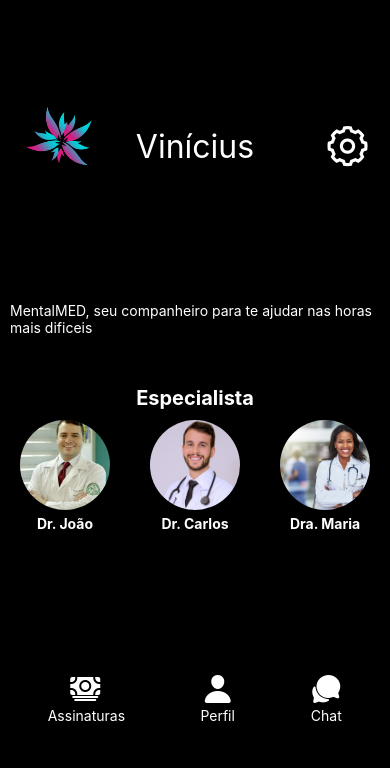
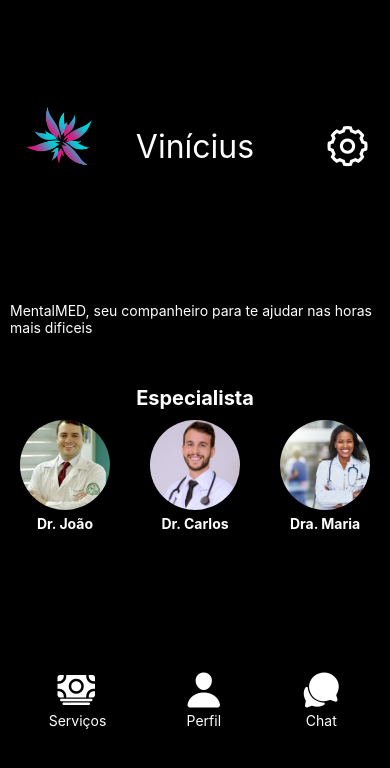
Before and after one commit to Challenge-Plusoft/MentalMED-app, a React Native app in the folder MentalMED/: screen /Home in a window 390 px wide. Shown: the top 768 px of the page. Built offline with nearby package versions, Linux system fonts and the light colour scheme.

Commit message:
mexendo no footer

```diff
--- a/MentalMED/src/components/Footer/index.js
+++ b/MentalMED/src/components/Footer/index.js
@@ -11,15 +11,15 @@ export default function Footer({ firstIcon, secondIcon, thirdIcon, firstName, se
   return (
     <View style={style.container}>
       <TouchableOpacity style={style.iconContainer} onPress={navigateToFirst}>
-        <Ionicons name={firstIcon} size={32} color={style.iconColor.color} />
+        <Ionicons name={firstIcon} size={40} color={style.iconColor.color} />
         <Text style={style.text}>{firstName}</Text>
       </TouchableOpacity>
       <TouchableOpacity style={style.iconContainer} onPress={navigateToSecond}>
-        <Ionicons name={secondIcon} size={32} color={style.iconColor.color} />
+        <Ionicons name={secondIcon} size={40} color={style.iconColor.color} />
         <Text style={style.text}>{secondName}</Text>
       </TouchableOpacity>
       <TouchableOpacity style={style.iconContainer} onPress={navigateToThird}>
-        <Ionicons name={thirdIcon} size={32} color={style.iconColor.color} />
+        <Ionicons name={thirdIcon} size={40} color={style.iconColor.color} />
         <Text style={style.text}>{thirdName}</Text>
       </TouchableOpacity>
     </View>
--- a/MentalMED/src/components/Footer/styles.js
+++ b/MentalMED/src/components/Footer/styles.js
@@ -14,8 +14,7 @@ export const styles = (tema) => {
     iconContainer: {
       flexDirection: 'column',
       alignItems: 'center',
-      justifyContent: 'center',
-
+      marginHorizontal: 10, // adicionado margens laterais para ajustar a posição do texto
     },
     iconColor: {
       color: tema.texto
--- a/MentalMED/src/screens/Home/index.js
+++ b/MentalMED/src/screens/Home/index.js
@@ -36,7 +36,7 @@ export default function Home({navigation}) {
           </View>
         </View>
       </View>
-            <Footer firstIcon="cash" firstName="Assinaturas" navigateToFirst={() => navigation.navigate('Services')}  secondIcon="person" thirdIcon="chatbubbles" secondName="Perfil" thirdName="Chat" />
+            <Footer firstIcon="cash" firstName="Serviços" navigateToFirst={() => navigation.navigate('Services')}  secondIcon="person" thirdIcon="chatbubbles" secondName="Perfil" thirdName="Chat" />
         </View>
     )
 }
```
